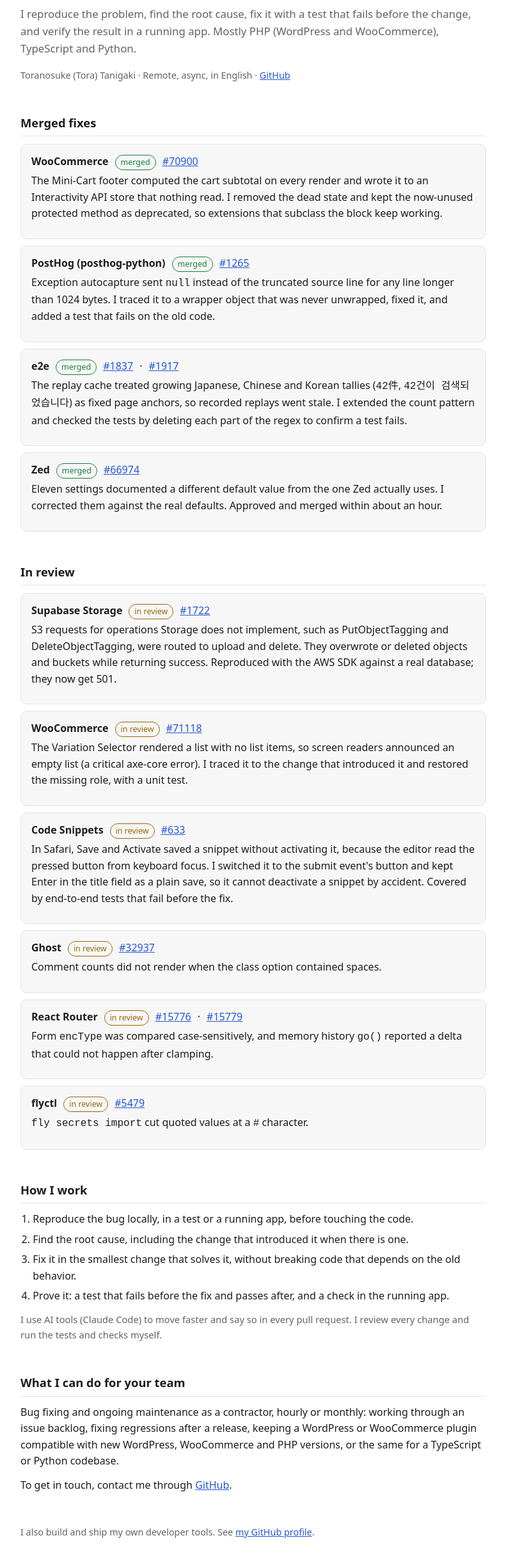
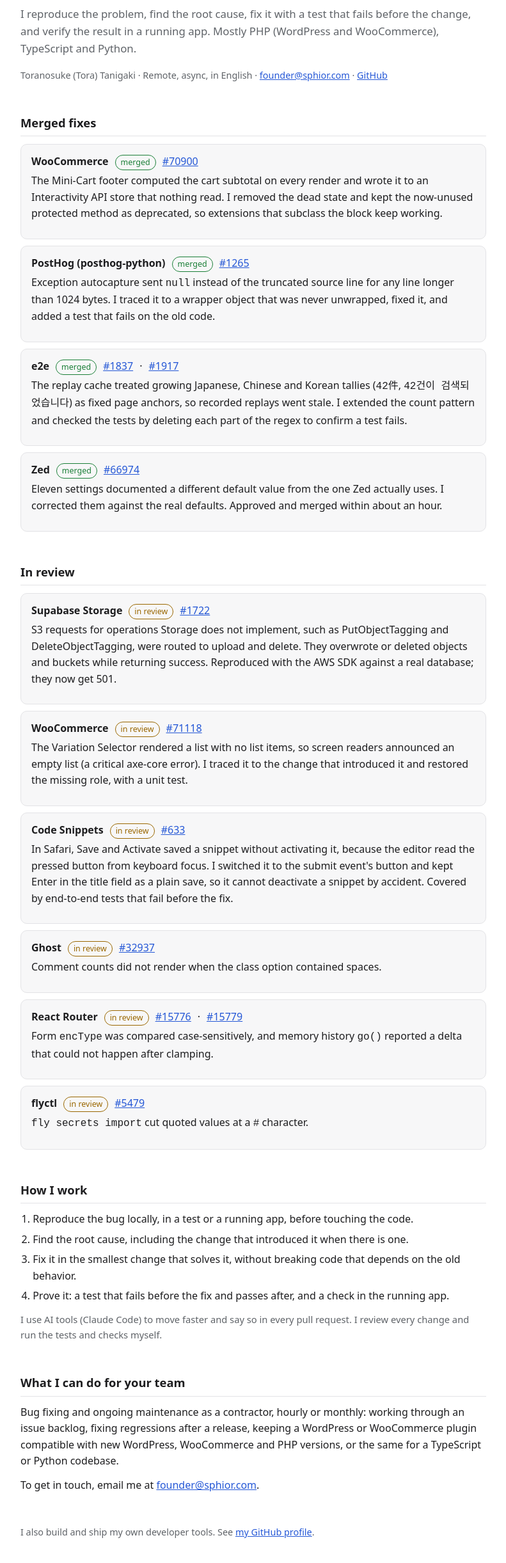
Before and after one commit to Toraastrta/Toraastrta.github.io, a plain HTML site: page index.html in a window 1280 px wide. Shown: the part 91-2534 px from the top of the page at 64% size, without its empty margins (244-1035 px from the left). Drawn offline with Linux system fonts and the light colour scheme.

Commit message:
Add contact email

```diff
--- a/index.html
+++ b/index.html
@@ -61,7 +61,7 @@
 <header>
   <h1>I find and fix bugs in production software.</h1>
   <p class="lead">I reproduce the problem, find the root cause, fix it with a test that fails before the change, and verify the result in a running app. Mostly PHP (WordPress and WooCommerce), TypeScript and Python.</p>
-  <p class="meta">Toranosuke (Tora) Tanigaki · Remote, async, in English · <a href="https://github.com/Toraastrta">GitHub</a></p>
+  <p class="meta">Toranosuke (Tora) Tanigaki · Remote, async, in English · <a href="mailto:founder@sphior.com">founder@sphior.com</a> · <a href="https://github.com/Toraastrta">GitHub</a></p>
 </header>
 
 <section>
@@ -130,7 +130,7 @@
 <section>
   <h2>What I can do for your team</h2>
   <p>Bug fixing and ongoing maintenance as a contractor, hourly or monthly: working through an issue backlog, fixing regressions after a release, keeping a WordPress or WooCommerce plugin compatible with new WordPress, WooCommerce and PHP versions, or the same for a TypeScript or Python codebase.</p>
-  <p>To get in touch, contact me through <a href="https://github.com/Toraastrta">GitHub</a>.</p>
+  <p>To get in touch, email me at <a href="mailto:founder@sphior.com">founder@sphior.com</a>.</p>
 </section>
 
 <footer>
```
